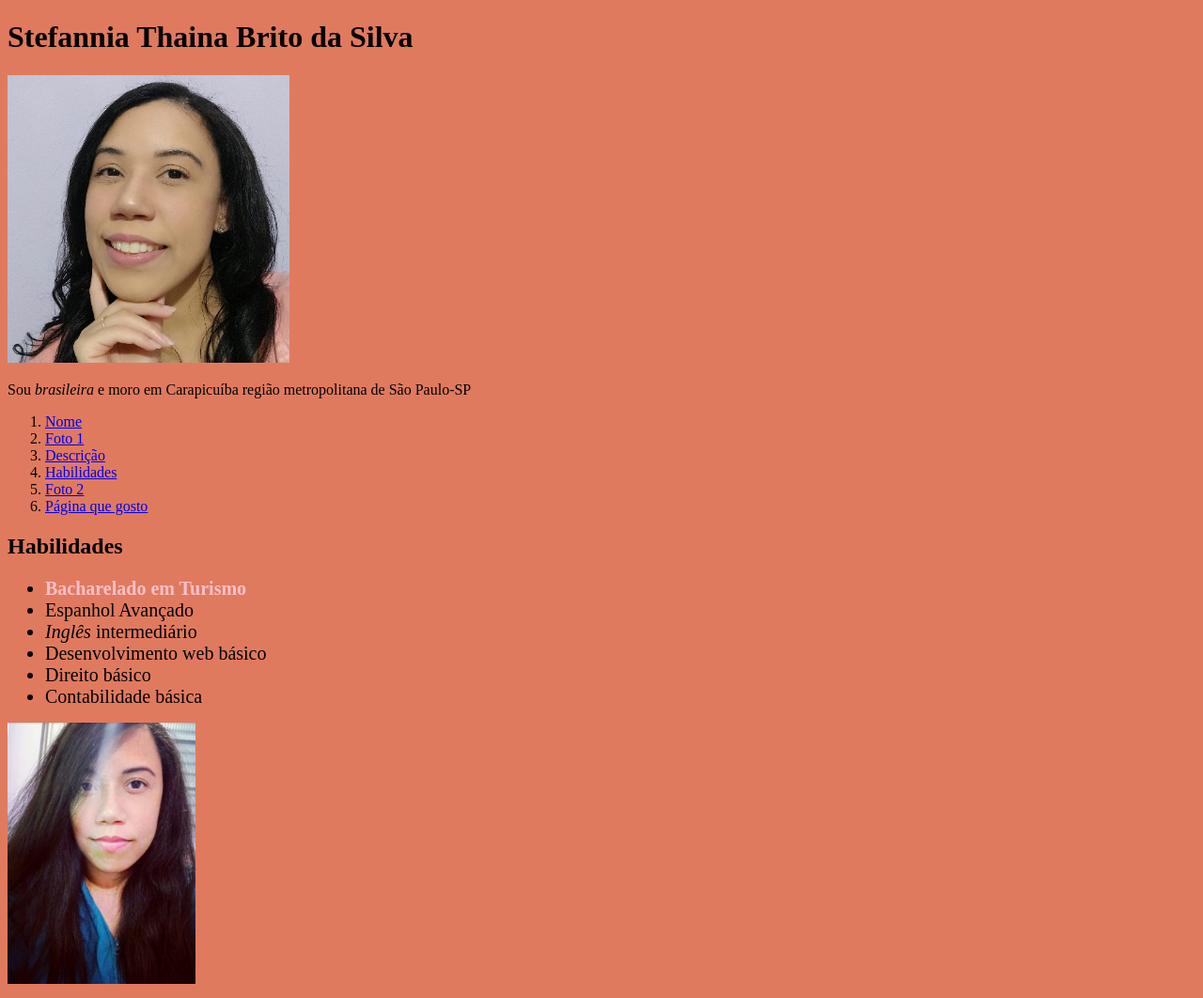
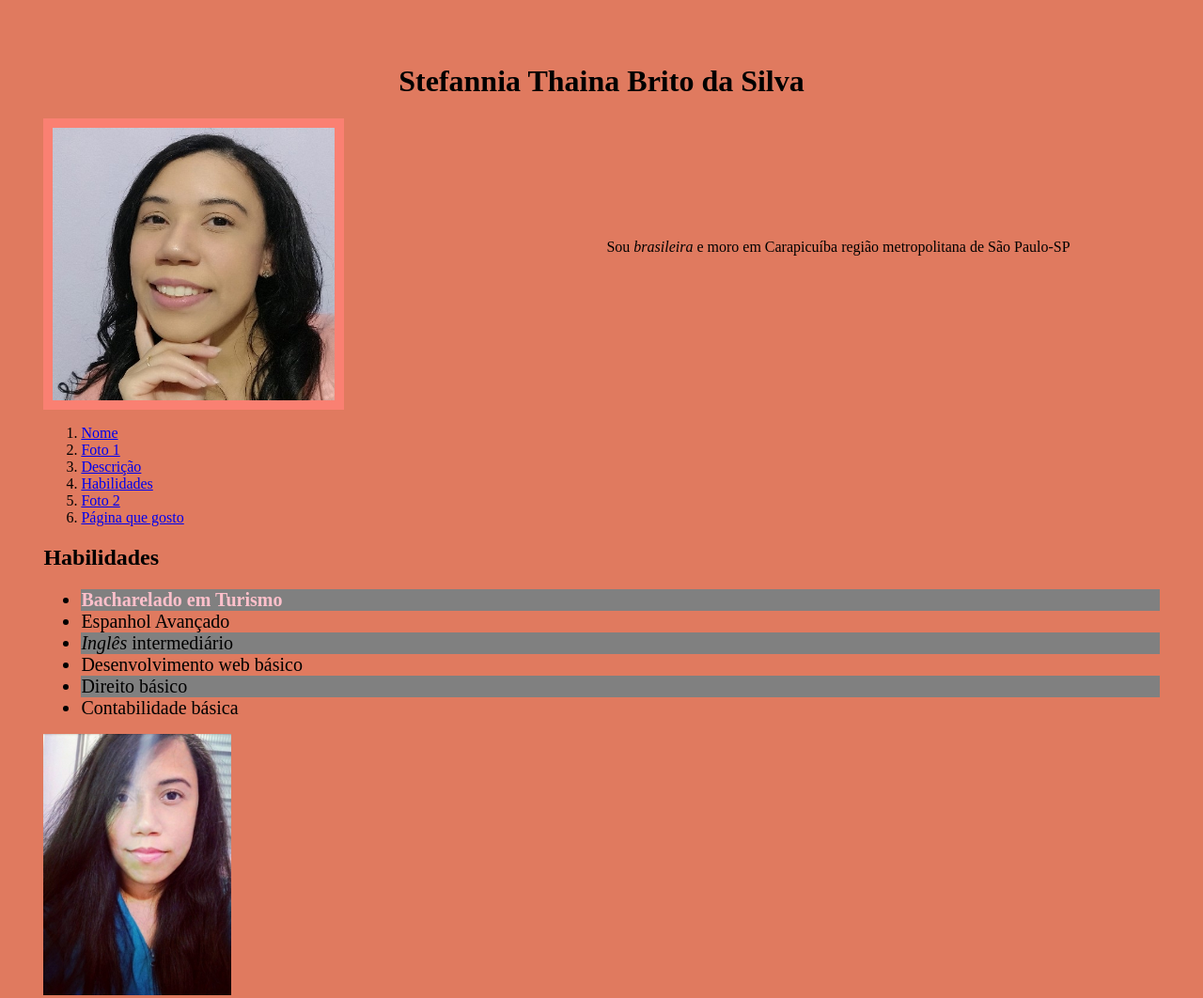
Before and after one commit to thainabrito/removendo, a plain HTML site: page index.html in a window 1280 px wide. Shown: the top 1062 px of the page at 94% size. Drawn offline with Linux system fonts and the light colour scheme.

Commit message:
estilização

```diff
--- a/style.css
+++ b/style.css
@@ -1,13 +1,24 @@
 body {
     background-color: #e07a5f;
+    padding: 3%;
 }
 
 #nome,#habilidades {
     font-family: chilanka;
 }
 
+#nome {
+    text-align: center;
+}
+
 #descrição, li,a {
         font-family: purisa;
+}
+
+#descrição {
+    position: absolute;
+    top: 36%;
+    right: 8%;
 }
 
 .list-style {
@@ -17,3 +28,19 @@ body {
 #turismo {
         color: pink;
 }
+
+#foto1 {
+    float: left;
+    height: 290px;
+    padding: 10px;
+    background-color: salmon;
+}
+
+.image-container {
+    height: 310px;
+    position: relative;
+}
+
+ul li:nth-child(odd) {
+    background-color: grey;
+}
```
